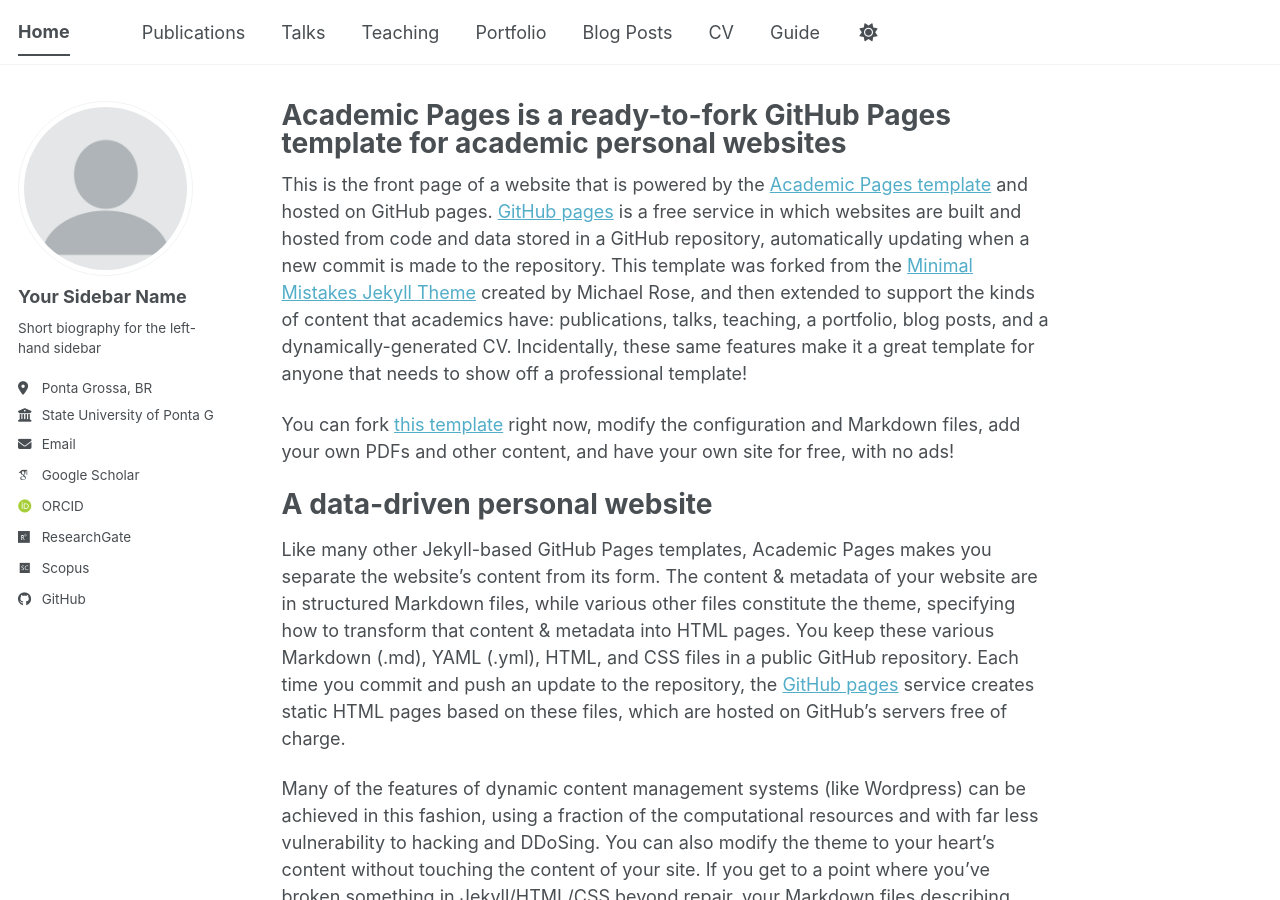
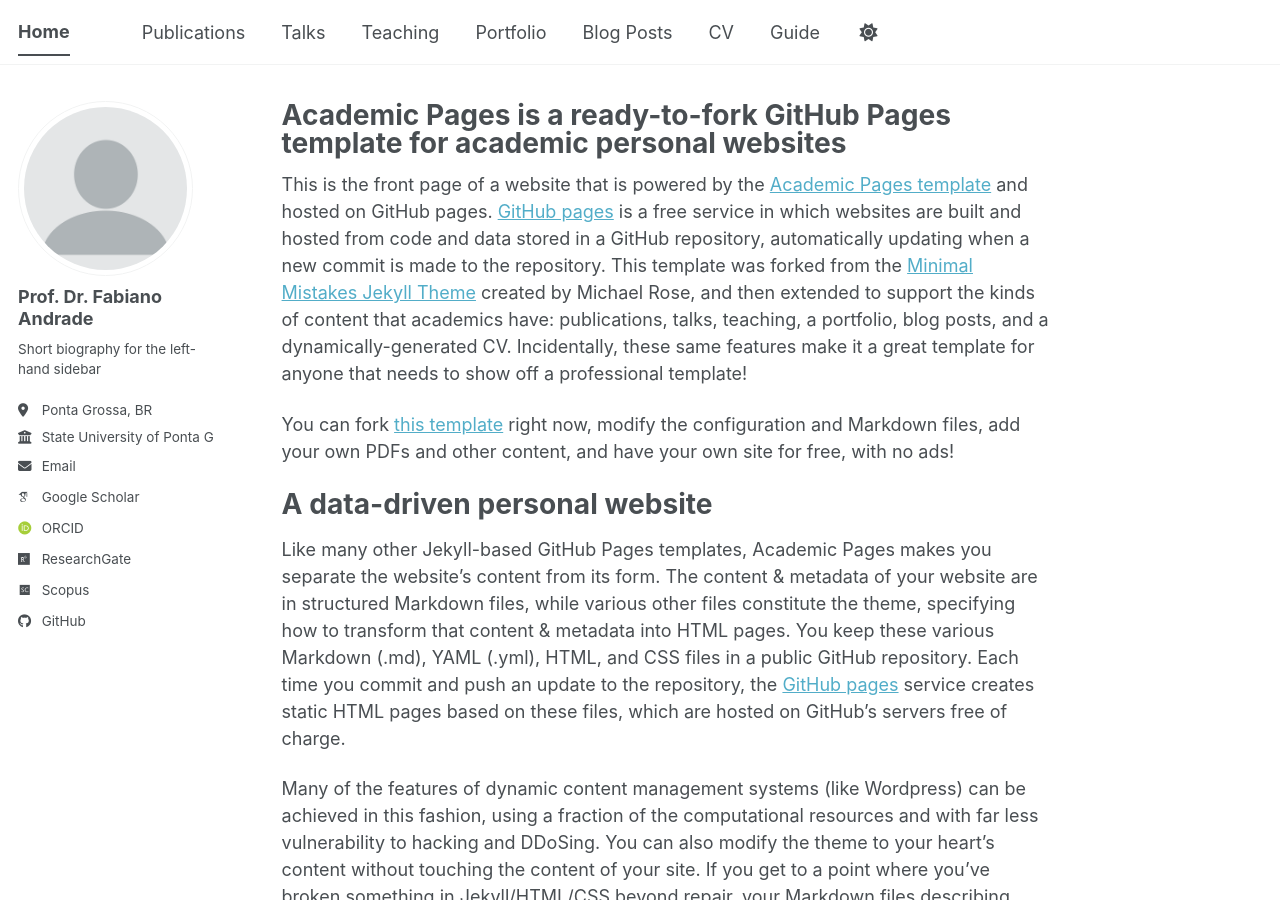
Before and after one commit to fmandrade77/fmandrade77.github.io, a Jekyll site: the page built from _pages/about.md, in a window 1280 px wide and 900 px high. Built offline with Jekyll 4.4.1, drawn with Linux system fonts in a browser that asks for light colours; some web fonts are replaced; a script bundle is joined from its source files by our own code; library files that are not in the unit come from our copies.

Commit message:
Update author name in configuration

```diff
--- a/_config.yml
+++ b/_config.yml
@@ -24,7 +24,7 @@
 author:
   # Biographic information
   avatar           : "profile.png"
-  name             : "Your Sidebar Name"
+  name             : "Prof. Dr. Fabiano Andrade"
   pronouns         : # example: "he/him"
   bio              : "Short biography for the left-hand sidebar"
   location         : "Ponta Grossa, BR"
```
